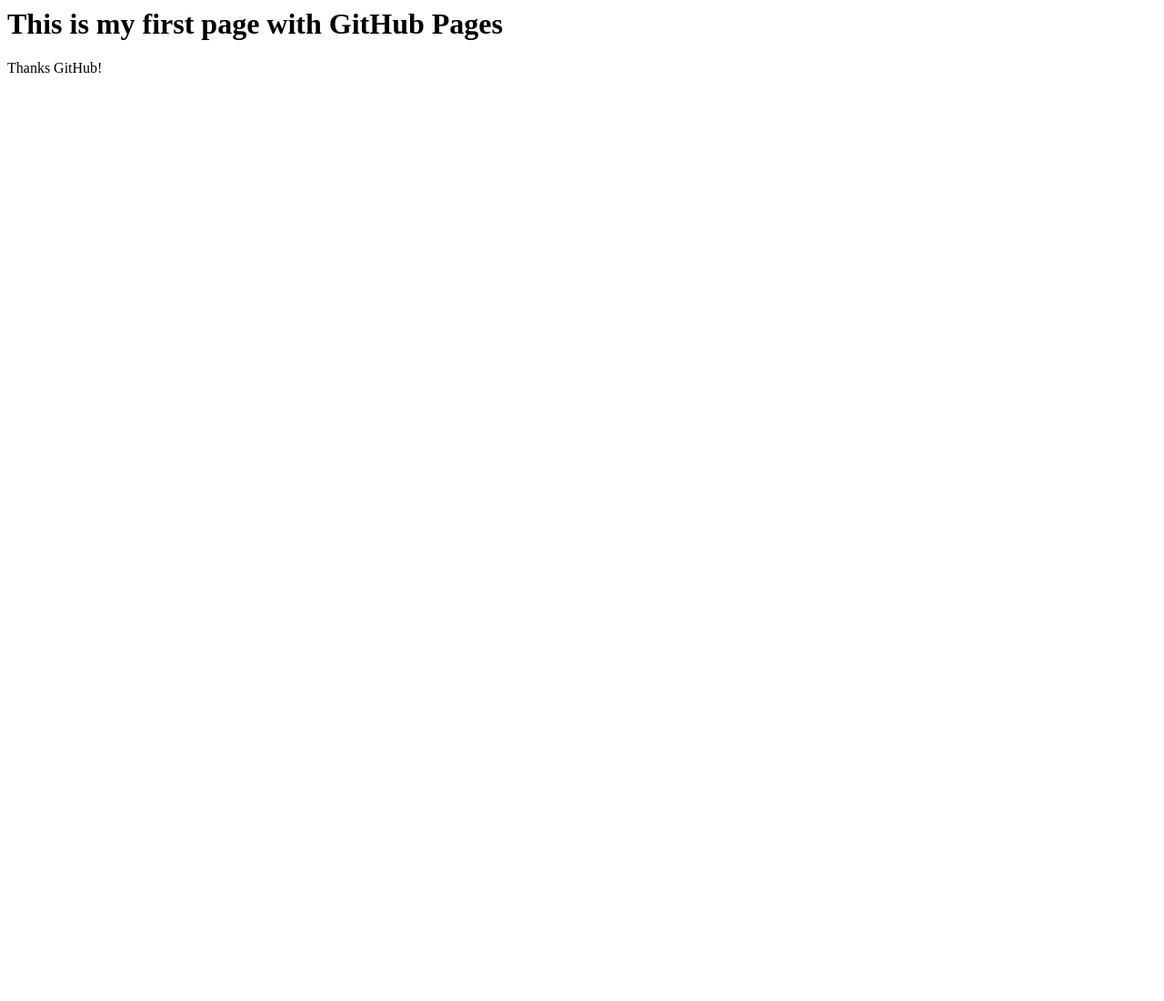
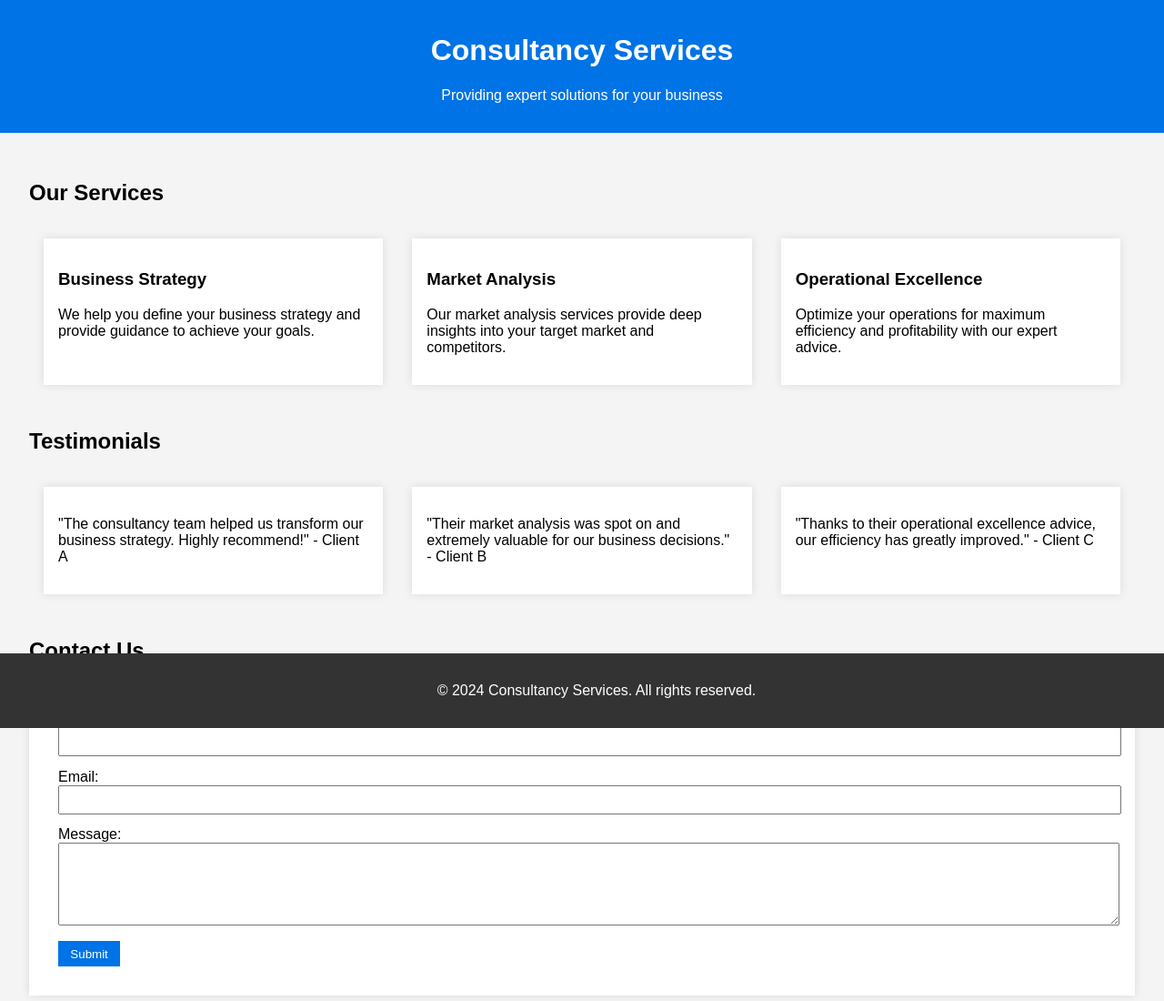
Before and after one commit to Lasventas/Tercero.html, a plain HTML site: page tercero.html in a window 1280 px wide. Shown: the whole page at 91% size. Before the commit the page ends 800 px from the top, so only its background shows below. Drawn offline with Linux system fonts and the light colour scheme.

Commit message:
Update tercero.html
Updated

```diff
--- a/tercero.html
+++ b/tercero.html
@@ -1,4 +1,124 @@
-<html>
-<h1> This is my first page with GitHub Pages </h1>
-<p>Thanks GitHub!</p>
+<!DOCTYPE html>
+<html lang="en">
+<head>
+    <meta charset="UTF-8">
+    <meta name="viewport" content="width=device-width, initial-scale=1.0">
+    <title>Consultancy Services</title>
+    <style>
+        body {
+            font-family: Arial, sans-serif;
+            margin: 0;
+            padding: 0;
+            background-color: #f4f4f4;
+        }
+        header {
+            background-color: #0073e6;
+            color: #fff;
+            padding: 1em;
+            text-align: center;
+        }
+        main {
+            padding: 2em;
+        }
+        section {
+            margin-bottom: 2em;
+        }
+        footer {
+            background-color: #333;
+            color: #fff;
+            text-align: center;
+            padding: 1em;
+            position: fixed;
+            width: 100%;
+            bottom: 0;
+        }
+        .services, .testimonials {
+            display: flex;
+            justify-content: space-around;
+        }
+        .services div, .testimonials div {
+            background-color: #fff;
+            padding: 1em;
+            margin: 1em;
+            box-shadow: 0 0 10px rgba(0, 0, 0, 0.1);
+            width: 30%;
+        }
+        .contact-form {
+            background-color: #fff;
+            padding: 2em;
+            box-shadow: 0 0 10px rgba(0, 0, 0, 0.1);
+        }
+        .contact-form input, .contact-form textarea {
+            width: 100%;
+            padding: 0.5em;
+            margin-bottom: 1em;
+        }
+        .contact-form button {
+            background-color: #0073e6;
+            color: #fff;
+            border: none;
+            padding: 0.5em 1em;
+            cursor: pointer;
+        }
+    </style>
+</head>
+<body>
+    <header>
+        <h1>Consultancy Services</h1>
+        <p>Providing expert solutions for your business</p>
+    </header>
+    <main>
+        <section>
+            <h2>Our Services</h2>
+            <div class="services">
+                <div>
+                    <h3>Business Strategy</h3>
+                    <p>We help you define your business strategy and provide guidance to achieve your goals.</p>
+                </div>
+                <div>
+                    <h3>Market Analysis</h3>
+                    <p>Our market analysis services provide deep insights into your target market and competitors.</p>
+                </div>
+                <div>
+                    <h3>Operational Excellence</h3>
+                    <p>Optimize your operations for maximum efficiency and profitability with our expert advice.</p>
+                </div>
+            </div>
+        </section>
+        <section>
+            <h2>Testimonials</h2>
+            <div class="testimonials">
+                <div>
+                    <p>"The consultancy team helped us transform our business strategy. Highly recommend!" - Client A</p>
+                </div>
+                <div>
+                    <p>"Their market analysis was spot on and extremely valuable for our business decisions." - Client B</p>
+                </div>
+                <div>
+                    <p>"Thanks to their operational excellence advice, our efficiency has greatly improved." - Client C</p>
+                </div>
+            </div>
+        </section>
+        <section>
+            <h2>Contact Us</h2>
+            <div class="contact-form">
+                <form action="mailto:your.email@example.com" method="post" enctype="text/plain">
+                    <label for="name">Name:</label>
+                    <input type="text" id="name" name="name" required>
+
+                    <label for="email">Email:</label>
+                    <input type="email" id="email" name="email" required>
+
+                    <label for="message">Message:</label>
+                    <textarea id="message" name="message" rows="5" required></textarea>
+
+                    <button type="submit">Submit</button>
+                </form>
+            </div>
+        </section>
+    </main>
+    <footer>
+        <p>&copy; 2024 Consultancy Services. All rights reserved.</p>
+    </footer>
+</body>
 </html>
```
